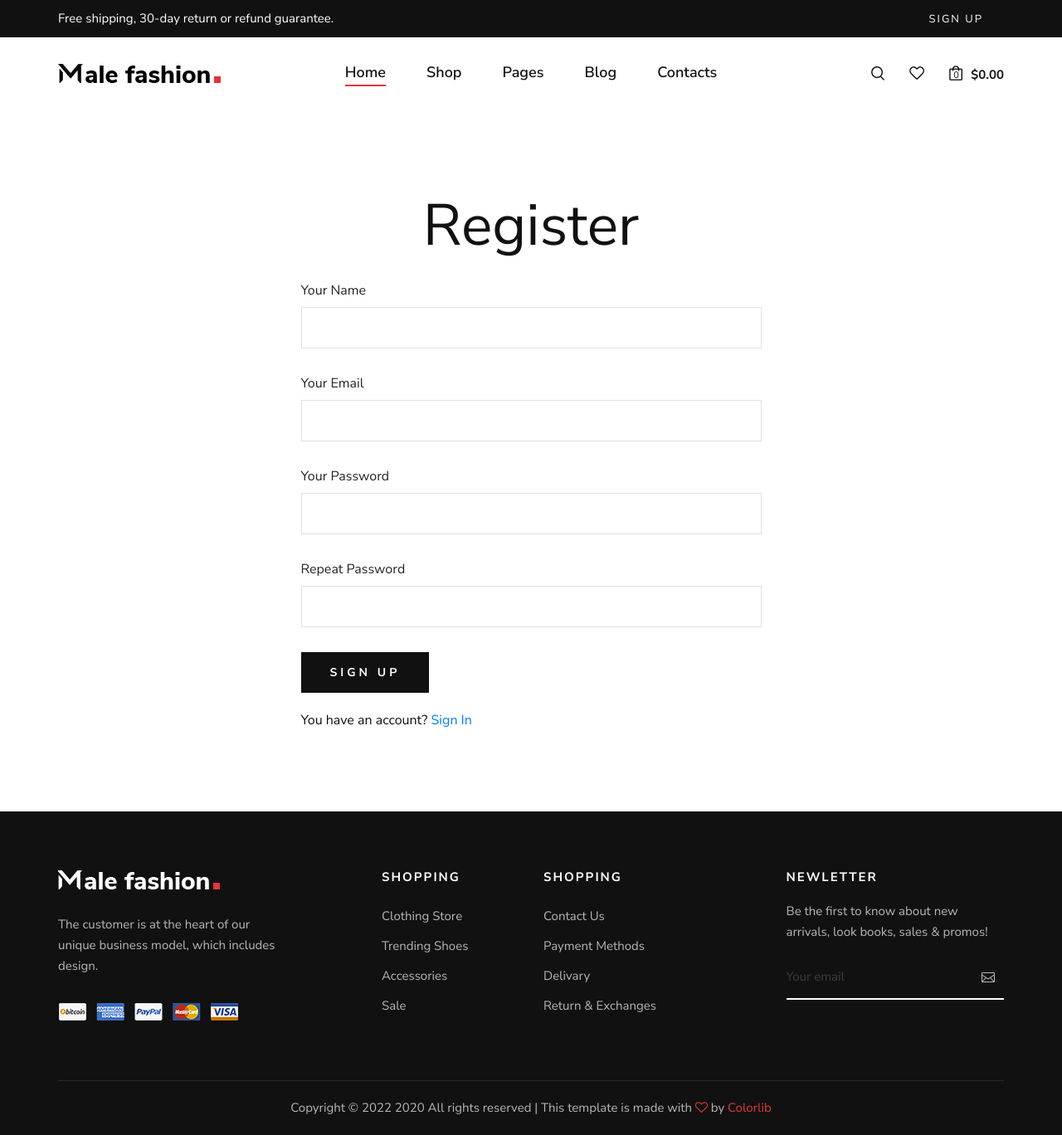
After one commit to mitko-stoyanov/Ecommerce-Store, a Django app: page /authentication/register/ in a window 1280 px wide. The commit adds this page. Shown: the whole page at 83% size. Run offline with Django 4.2, Linux system fonts and the light colour scheme; some libraries are stand-ins or nearby versions.

Commit message:
Created register form with email activation.

```diff
--- /dev/null
+++ b/online_store/online_store/accounts/forms.py
@@ -0,0 +1,13 @@
+from django.contrib.auth import get_user_model
+from django.contrib.auth.forms import UserCreationForm
+
+from online_store.helpers import BootstrapFormMixin
+
+
+UserModel = get_user_model()
+
+
+class UserRegistrationForm(BootstrapFormMixin, UserCreationForm):
+    class Meta:
+        model = UserModel
+        fields = ('name', 'email', 'password1', 'password2')
--- a/online_store/online_store/accounts/models.py
+++ b/online_store/online_store/accounts/models.py
@@ -36,7 +36,7 @@ class AppUser(AbstractBaseUser):
     )
 
     last_login = models.DateTimeField(
-        auto_now=True,
+        auto_now_add=True,
     )
 
     USERNAME_FIELD = 'email'
--- /dev/null
+++ b/online_store/online_store/accounts/urls.py
@@ -0,0 +1,10 @@
+from django.urls import path
+
+from online_store.accounts import views
+from online_store.accounts.views import UserRegistrationView, UserLogoutView
+
+urlpatterns = (
+    path('register/', UserRegistrationView.as_view(), name='register'),
+    path('logout/', UserLogoutView.as_view(), name='logout'),
+    path('activate/<uidb64>/<token>/', views.activate, name='activate'),
+)
--- a/online_store/online_store/accounts/views.py
+++ b/online_store/online_store/accounts/views.py
@@ -1,3 +1,60 @@
-from django.shortcuts import render
+from django.contrib.auth import login, get_user_model
+from django.contrib.auth.tokens import default_token_generator
+from django.contrib.auth.views import LogoutView
+from django.contrib.sites.shortcuts import get_current_site
+from django.core.mail import EmailMessage
+from django.shortcuts import render, redirect
+from django.template.loader import render_to_string
+from django.urls import reverse_lazy
+from django.utils.encoding import force_bytes, force_str
+from django.utils.http import urlsafe_base64_encode, urlsafe_base64_decode
+from django.views.generic import CreateView
 
-# Create your views here.
+from online_store.accounts.forms import UserRegistrationForm
+from online_store.accounts.models import AppUser
+from online_store.helpers import BootstrapFormMixin
+
+
+class UserRegistrationView(CreateView):
+    form_class = UserRegistrationForm
+    template_name = 'authentication/register.html'
+    success_url = reverse_lazy('home')
+
+    def form_valid(self, form):
+        user = form.save()
+
+        current_site = get_current_site(self.request)
+        subject = 'Activate Your Account'
+        message = render_to_string('authentication/activation_email.html', {
+            'user': user,
+            'domain': current_site.domain,
+            'uid': urlsafe_base64_encode(force_bytes(user.pk)),
+            'token': default_token_generator.make_token(user),
+        })
+
+        to_email = user.email
+        send_email = EmailMessage(subject, message, to=[to_email])
+        send_email.send()
+
+        return super().form_valid(form)
+
+
+def activate(request, uidb64, token):
+    User = get_user_model()
+
+    try:
+        uid = int(urlsafe_base64_decode(uidb64))
+        user = User.objects.get(pk=uid)
+    except(TypeError, ValueError, OverflowError, User.DoesNotExist):
+        user = None
+
+    if user is not None and default_token_generator.check_token(user, token):
+        user.is_active = True
+        user.save()
+        return redirect('about')
+    else:
+        return redirect('register')
+
+
+class UserLogoutView(LogoutView):
+    next_page = reverse_lazy('home')
--- a/online_store/online_store/urls.py
+++ b/online_store/online_store/urls.py
@@ -4,4 +4,5 @@ from django.urls import path, include
 urlpatterns = [
     path('admin/', admin.site.urls),
     path('', include('online_store.main.urls')),
+    path('authentication/', include('online_store.accounts.urls')),
 ]
--- /dev/null
+++ b/online_store/templates/authentication/register.html
@@ -0,0 +1,51 @@
+{% extends 'includes/navbar.html' %}
+{% load static %}
+
+{% block page_content %}
+    <!-- Contact Section Begin -->
+    <section class="contact spad">
+        <div class="container">
+            <h1 style="text-align: center">Register</h1>
+            <br>
+            <div class="row d-flex justify-content-center">
+                <div class="col-lg-6 col-md-6 ">
+                    <div class="contact__form">
+                        <form action="{% url 'register' %}" method="POST">
+                            {% csrf_token %}
+
+                            <div class="row">
+                                <div class="col-lg-12">
+                                    <label class="form-label" for="form3Example3c">Your Name</label>
+                                    {{ form.name }}
+                                </div>
+                                <div class="col-lg-12">
+                                    <label class="form-label" for="form3Example3c">Your Email</label>
+                                    {{ form.email }}
+                                </div>
+                                <div class="col-lg-12">
+                                    <label class="form-label" for="form3Example3c">Your Password</label>
+                                    {{ form.password1 }}
+                                </div>
+                                <div class="col-lg-12">
+                                    <label class="form-label" for="form3Example3c">Repeat Password</label>
+                                    {{ form.password2 }}
+                                </div>
+                                <div class="col-lg-12">
+                                    <button type="submit" class="site-btn text-center">Sign Up</button>
+                                    <br>
+                                    <br>
+                                    <h6>You have an account? <a href="#">Sign In</a></h6>
+                                </div>
+                            </div>
+
+                            {% if form.errors %}
+                                {{ form.errors }}
+                            {% endif %}
+                        </form>
+                    </div>
+                </div>
+            </div>
+        </div>
+    </section>
+    <!-- Contact Section End -->
+{% endblock %}
--- a/online_store/templates/includes/navbar.html
+++ b/online_store/templates/includes/navbar.html
@@ -74,16 +74,13 @@
                 <div class="col-lg-6 col-md-5">
                     <div class="header__top__right">
                         <div class="header__top__links">
-                            <a href="#">Sign in</a>
-                            <a href="#">FAQs</a>
-                        </div>
-                        <div class="header__top__hover">
-                            <span>Usd <i class="arrow_carrot-down"></i></span>
-                            <ul>
-                                <li>USD</li>
-                                <li>EUR</li>
-                                <li>USD</li>
-                            </ul>
+                            {% if not user.is_authenticated %}
+                                <a href="{% url 'register' %}">Sign Up</a>
+                            {% else %}
+                                <a href="#">Profile</a>
+                                <a href="{% url 'logout' %}">Logout</a>
+                            {% endif %}
+
                         </div>
                     </div>
                 </div>
```
Also changed, not shown: online_store/online_store/accounts/managers.py (+10 -0 lines), online_store/online_store/settings.py (+20 -12 lines), online_store/templates/authentication/activation_email.html (added, +10 -0 lines), online_store/templates/authentication/login.html (added, +40 -0 lines), online_store/online_store/accounts/migrations/0006_alter_appuser_last_login.py (added).
